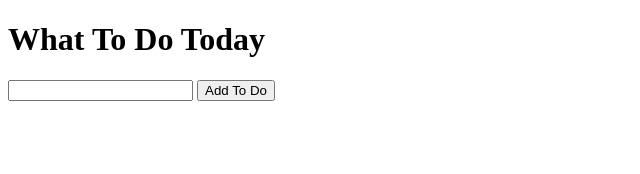
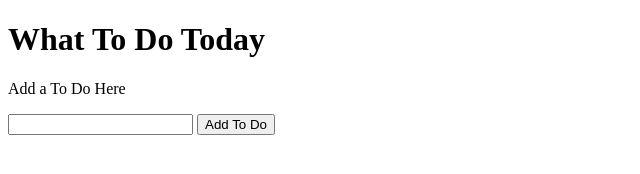
Before and after one commit to mfrazie2/cleverName, a plain HTML site: page index.html in a window 1280 px wide. Shown: the whole page, without its empty margins (0-640 px from the left). Drawn offline with nearby package versions, Linux system fonts and the light colour scheme.

Commit message:
Update index.html

```diff
--- a/index.html
+++ b/index.html
@@ -10,6 +10,7 @@
 
   <body>
     <h1>What To Do Today</h1>
+    <p>Add a To Do Here</p>
     <input type='text' id="input" />
     <button id="submit"> Add To Do </button>
 
```
